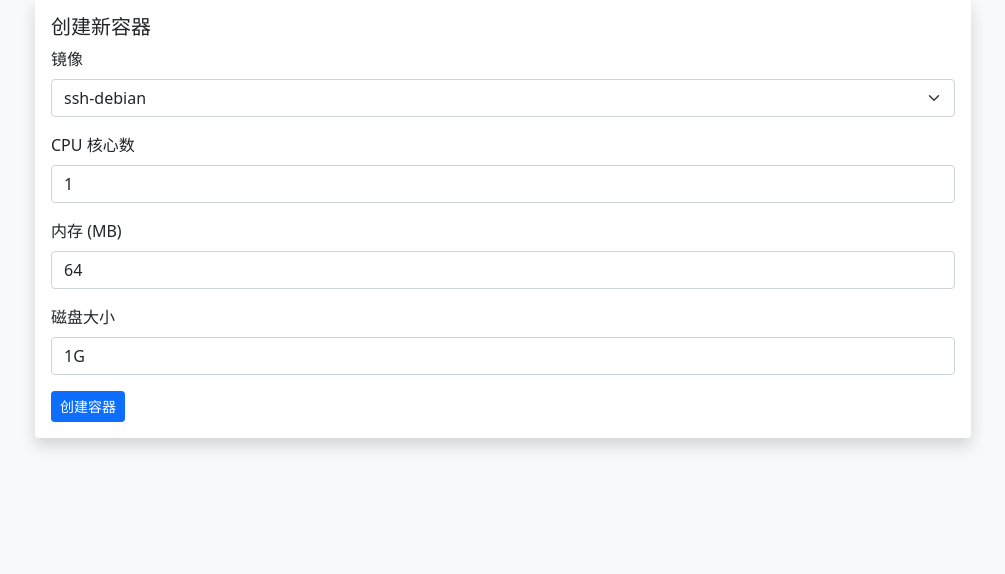
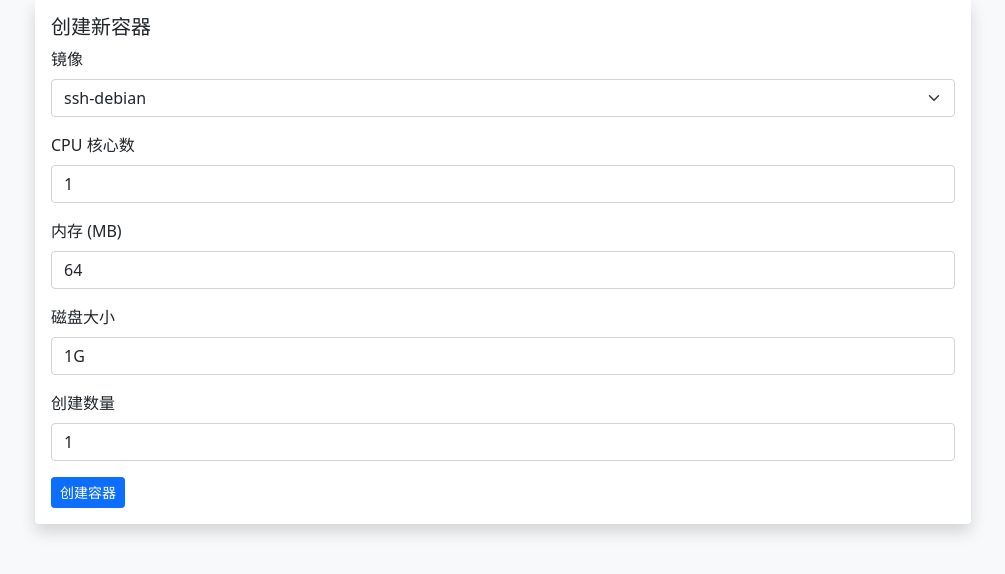
Before and after one commit to xkatld/docker-for-sale, a Flask app: page / in a window 1280 px wide. Shown: the part 81-655 px from the top of the page, without its empty margins (137-1142 px from the left). Run offline with Flask 3, Linux system fonts and the light colour scheme; parts of the project's set-up code (start-up, migrations or seed data) failed here and were passed over; some libraries are stand-ins or nearby versions.

Commit message:
Add files via upload

```diff
--- a/web/api/templates/containers.html
+++ b/web/api/templates/containers.html
@@ -80,6 +80,7 @@
             {% endfor %}
         </div>
     </div>
+
 
     <!-- 监控模态框 -->
     <div class="modal fade" id="statsModal" tabindex="-1" aria-labelledby="statsModalLabel" aria-hidden="true">
--- a/web/api/templates/index.html
+++ b/web/api/templates/index.html
@@ -68,6 +68,10 @@
                                 <label for="disk_size" class="form-label">磁盘大小</label>
                                 <input type="text" class="form-control" id="disk_size" name="disk_size" value="1G" required>
                             </div>
+                            <div class="mb-3">
+                                <label for="count" class="form-label">创建数量</label>
+                                <input type="number" class="form-control" id="count" name="count" min="1" value="1" required>
+                            </div>
                             <button type="submit" class="btn btn-primary btn-sm">创建容器</button>
                         </form>
                     </div>
@@ -86,13 +90,29 @@
 
             axios.post('/api/create_container', data)
                 .then(function (response) {
-                    alert('容器创建成功！');
-                    location.href = '/containers';
+                    alert(response.data.message);
+                    checkContainerCreationStatus();
                 })
                 .catch(function (error) {
-                    alert('创建容器失败: ' + error.response.data.error);
+                    alert('添加容器到创建队列失败: ' + error.response.data.error);
                 });
         });
+
+        function checkContainerCreationStatus() {
+            let checkInterval = setInterval(function() {
+                axios.get('/api/container_count')
+                    .then(function (response) {
+                        if (response.data.count > 0) {
+                            clearInterval(checkInterval);
+                            alert('容器创建完成！');
+                            location.href = '/containers';
+                        }
+                    })
+                    .catch(function (error) {
+                        console.error('检查容器创建状态失败:', error);
+                    });
+            }, 5000);  // 每5秒检查一次
+        }
     </script>
 </body>
 </html>
```
Lines whose indentation alone changed are shown as unchanged.
